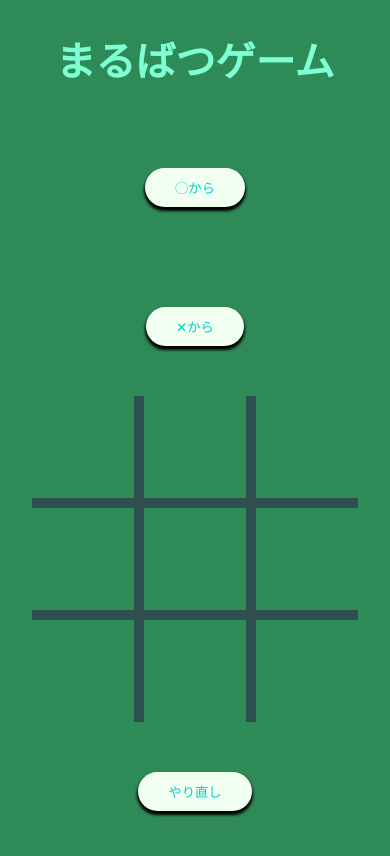
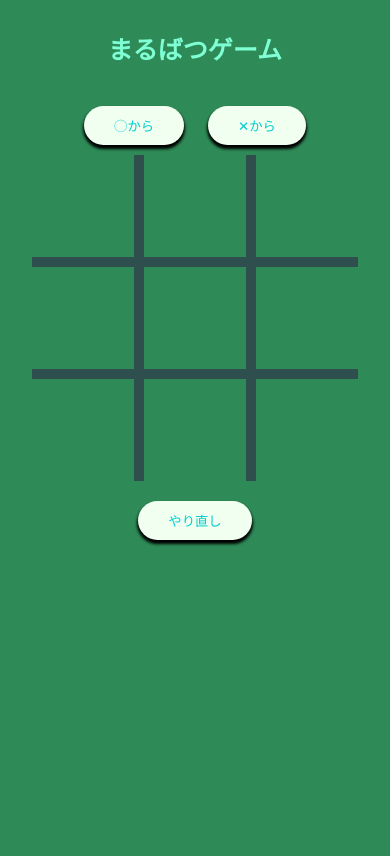
Before and after one commit to gsh519/maru-batu-game, a plain HTML site: page index.html in a window 390 px wide. Drawn offline with Linux system fonts and the light colour scheme.

Commit message:
edit css

```diff
--- a/index.html
+++ b/index.html
@@ -3,8 +3,7 @@
 <head>
   <meta charset="UTF-8">
   <meta name="viewport" content="width=device-width, initial-scale=1.0">
-  <title>◯✕ゲーム</title>
-  <!-- <link rel="stylesheet" href="https://cdnjs.cloudflare.com/ajax/libs/meyer-reset/2.0/reset.min.css"> -->
+  <title>まるばつゲーム</title>
   <link rel="stylesheet" href="style.css">
   <script src="index.js" defer></script>
 </head>
--- a/style.css
+++ b/style.css
@@ -18,7 +18,7 @@ h1 {
 .td {
   width: 100px;
   height: 100px;
-  font-size: 60px;
+  font-size: 40px;
   font-weight: bold;
   color: #7fffd4;
 }
@@ -60,7 +60,7 @@ h1 {
 }
 
 #reset {
-  margin: 50px;
+  margin: 40px;
   padding: 10px 30px;
   border: none;
   border-radius: 30px;
@@ -103,3 +103,21 @@ h1 {
 #batu:active {
   box-shadow: none;
 }
+
+@media screen and (max-width: 768px) {
+  h1 {
+    font-size: 25px;
+  }
+
+  #maru {
+    margin: 10px;
+  }
+
+  #batu {
+    margin: 10px;
+  }
+
+  #reset {
+    margin: 20px;
+  }
+}
```
